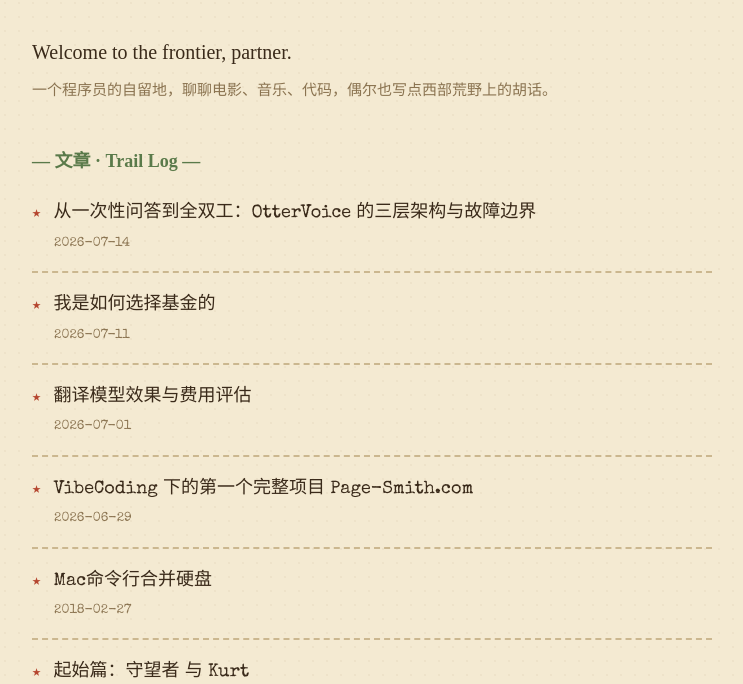
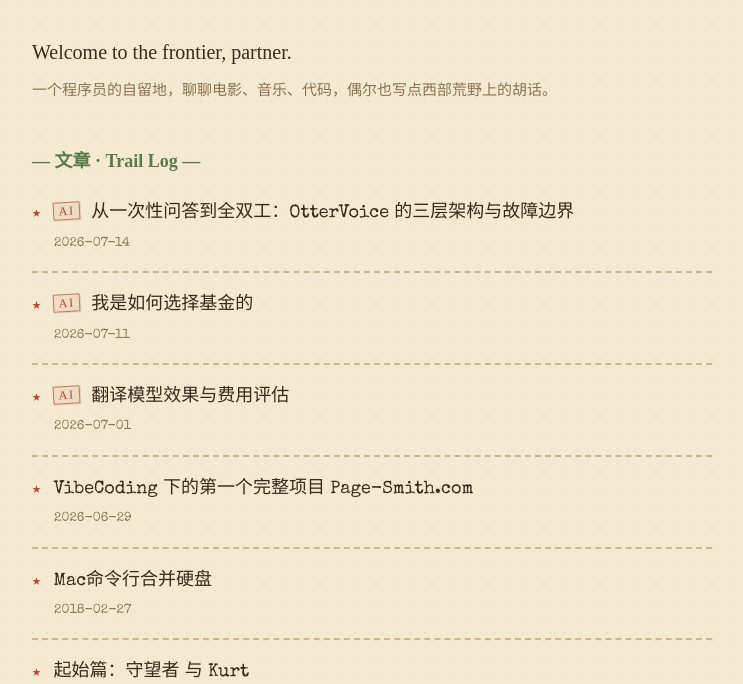
Before and after one commit to bugkiwi/bugkiwi.github.io, an Astro site: page / in a window 1280 px wide. Shown: the part 116-800 px from the top of the page, without its empty margins (268-1011 px from the left). Built offline with nearby package versions, Linux system fonts and the light colour scheme; Astro itself is replaced by a stand-in of ours; some packages are replaced by stand-ins of ours; a web font is replaced by a local one.

Commit message:
加个AI标

```diff
--- a/src/content/blog/how-i-choose-funds.mdx
+++ b/src/content/blog/how-i-choose-funds.mdx
@@ -1,5 +1,5 @@
 ---
-title: 我是如何选择基金的
+title: "[AI] 我是如何选择基金的"
 date: 2026-07-11
 description: FundMaster 每日推荐的选基逻辑：累计四分位和季度四分位都好的，才进名单。思路简单，但背后是对「持续表现」和「近期动量」的双重约束。
 tags: [FundMaster, 基金, 投资]
--- a/src/content/blog/ottervoice-full-duplex-engineering-retrospective.md
+++ b/src/content/blog/ottervoice-full-duplex-engineering-retrospective.md
@@ -1,5 +1,5 @@
 ---
-title: "从一次性问答到全双工：OtterVoice 的三层架构与故障边界"
+title: "[AI] 从一次性问答到全双工：OtterVoice 的三层架构与故障边界"
 date: 2026-07-14
 description: "从轮次生命周期、抢话和媒体流边界出发，复盘 OtterVoice 如何从手动语音 Demo 演进为跨平台全双工 SDK。"
 tags: [语音交互, 全双工, TypeScript, Web Audio, SDK, ]
--- a/src/content/blog/page-smith-translation-model-evaluation.md
+++ b/src/content/blog/page-smith-translation-model-evaluation.md
@@ -1,5 +1,5 @@
 ---
-title: 翻译模型效果与费用评估
+title: "[AI] 翻译模型效果与费用评估"
 date: 2026-07-01
 description: 我们用一组真实翻译测试比较了不同模型的质量和费用,解释为什么免费版会优先使用低成本高性价比模型,付费版会使用更好的模型和一致性保障。
 tags: [PageSmith.com, AI翻译, benchmark]
--- a/src/pages/index.astro
+++ b/src/pages/index.astro
@@ -1,6 +1,7 @@
 ---
 import { getCollection } from 'astro:content';
 import BaseLayout from '../layouts/BaseLayout.astro';
+import { parseTitle } from '../utils/parseTitle';
 
 const posts = (await getCollection('blog', ({ data }) => !data.draft)).sort(
   (a, b) => b.data.date.valueOf() - a.data.date.valueOf()
@@ -21,14 +22,26 @@ const fmt = (d: Date) =>
   <h2 class="section-label">— 文章 · Trail Log —</h2>
   <ul class="post-list">
     {
-      posts.map((post) => (
-        <li>
-          <a href={`/posts/${post.data.slug ?? post.id}/`}>
-            {post.data.title}
-          </a>
-          <span class="date">{fmt(post.data.date)}</span>
-        </li>
-      ))
+      posts.map((post) => {
+        const { isAI, displayTitle } = parseTitle(post.data.title);
+        return (
+          <li>
+            <a href={`/posts/${post.data.slug ?? post.id}/`}>
+              {isAI && (
+                <span
+                  class="title-badge title-badge--ai"
+                  title="主要由 AI 撰写"
+                  aria-label="主要由 AI 撰写"
+                >
+                  AI
+                </span>
+              )}
+              {displayTitle}
+            </a>
+            <span class="date">{fmt(post.data.date)}</span>
+          </li>
+        );
+      })
     }
   </ul>
 </BaseLayout>
--- a/src/styles/global.css
+++ b/src/styles/global.css
@@ -207,6 +207,39 @@ a:hover {
   color: var(--muted);
   font-size: 13px;
   margin: 2px 0 0 22px;
+}
+
+/* ---------- Title badges（如 [AI] → 烙印标记） ---------- */
+.title-badge {
+  display: inline-block;
+  margin-right: 0.45em;
+  line-height: 1;
+  vertical-align: 0.12em;
+  text-decoration: none;
+  user-select: none;
+  white-space: nowrap;
+}
+
+.title-badge--ai {
+  font-family: var(--font-display);
+  font-size: 0.55em;
+  letter-spacing: 0.12em;
+  padding: 0.18em 0.38em 0.1em;
+  color: var(--accent);
+  border: 1.5px solid color-mix(in srgb, var(--accent) 55%, var(--border));
+  border-radius: 1px;
+  background: color-mix(in srgb, var(--accent) 8%, transparent);
+  box-shadow: 1px 1px 0 color-mix(in srgb, var(--accent) 18%, transparent);
+  transform: rotate(-3deg);
+}
+
+.post-list a .title-badge--ai {
+  font-size: 0.68em;
+  vertical-align: 0.18em;
+}
+
+article h1 .title-badge--ai {
+  vertical-align: 0.28em;
 }
 
 /* ---------- Article ---------- */
--- /dev/null
+++ b/src/utils/parseTitle.ts
@@ -0,0 +1,21 @@
+export type ParsedTitle = {
+  /** 标题是否带 [AI] 标记 */
+  isAI: boolean;
+  /** 去掉 [AI] 后用于展示/SEO 的标题 */
+  displayTitle: string;
+};
+
+/**
+ * 解析 frontmatter title 里的 [AI] 前缀。
+ * 例："[AI]我是如何选择基金的" → { isAI: true, displayTitle: "我是如何选择基金的" }
+ */
+export function parseTitle(raw: string): ParsedTitle {
+  const match = raw.match(/^\[AI\]\s*(.*)$/i);
+  if (!match) {
+    return { isAI: false, displayTitle: raw };
+  }
+  return {
+    isAI: true,
+    displayTitle: match[1].trim() || raw,
+  };
+}
```
Also changed, not shown: src/pages/posts/[...slug].astro (+15 -2 lines).
